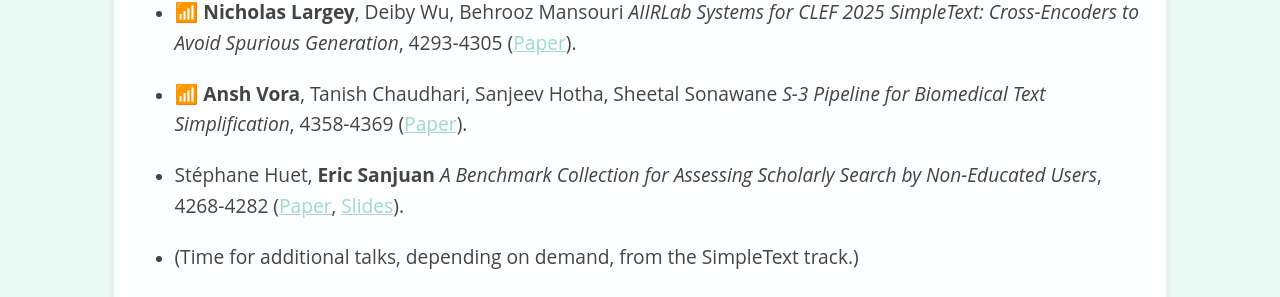
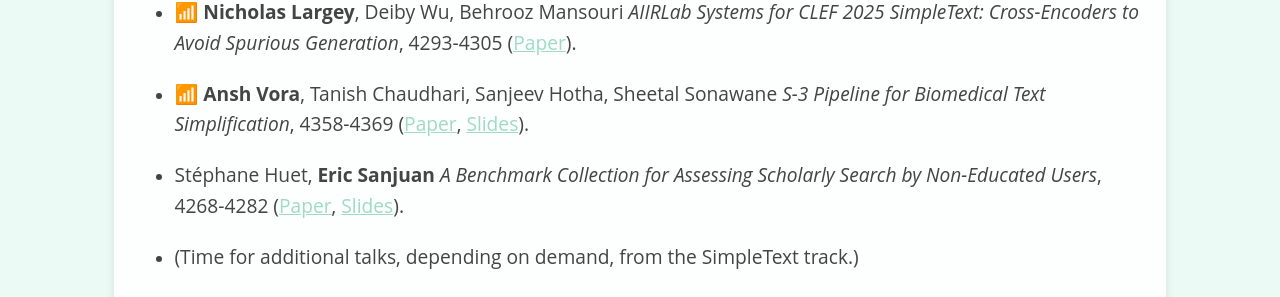
Before and after one commit to simpletext-madics/2025, a Jekyll site: the page built from program.md, in a window 1280 px wide and 900 px high, scrolled down 3377 px. Shown: the part 150-447 px from the top of the window. Built offline with Jekyll 4.4.1, drawn with Linux system fonts in a browser that asks for light colours.

Commit message:
Update program.md

```diff
--- a/program.md
+++ b/program.md
@@ -110,7 +110,7 @@ _AIIRLab Systems for CLEF 2025 SimpleText: Cross-Encoders to Avoid Spurious Gene
 
 * 📶 **Ansh Vora**, Tanish Chaudhari, Sanjeev Hotha, Sheetal Sonawane
 _S-3 Pipeline for Biomedical Text Simplification_, 4358-4369
-([Paper](https://www.dei.unipd.it/~faggioli/temp/clef2025/paper_361.pdf)).
+([Paper](https://www.dei.unipd.it/~faggioli/temp/clef2025/paper_361.pdf), [Slides](slides/CLEF25SimpleText-PICT.pdf)).
 
 * Stéphane Huet, **Eric Sanjuan**
 _A Benchmark Collection for Assessing Scholarly Search by Non-Educated Users_, 4268-4282
```
